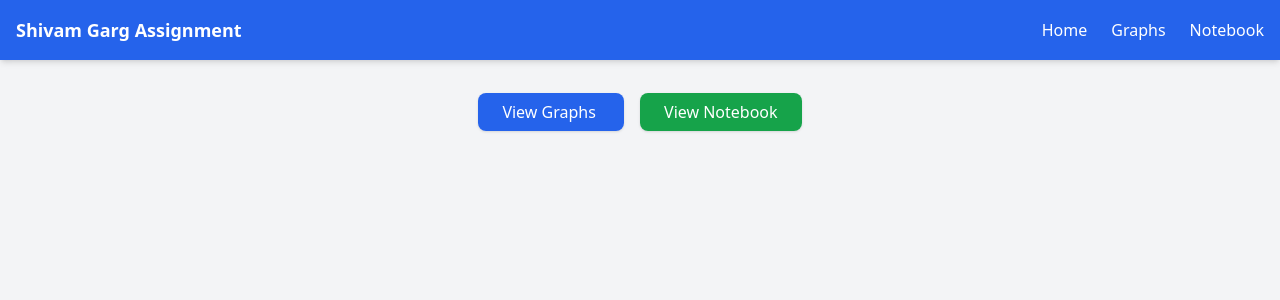
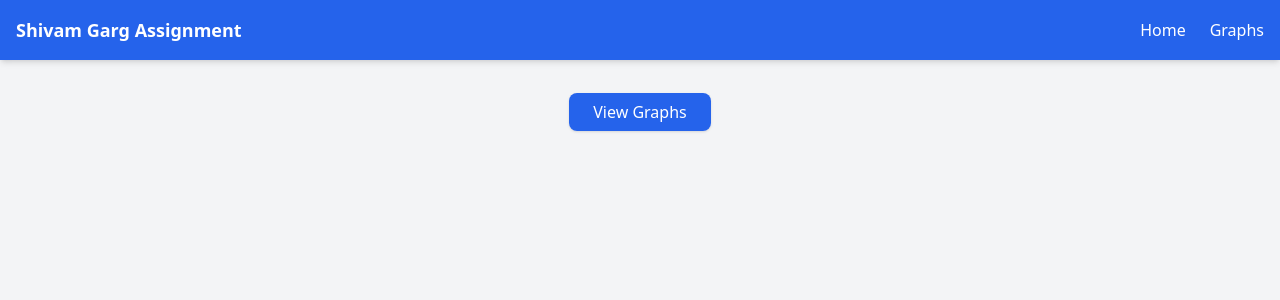
Before and after one commit to JDevShivamGarg/Assignment, a Flask app: page / in a window 1280 px wide. Shown: the top 300 px of the page. Run offline with Flask 3, Linux system fonts and the light colour scheme; some libraries are stand-ins or nearby versions.

Commit message:
removed notebook

```diff
--- a/app.py
+++ b/app.py
@@ -8,9 +8,6 @@ app = Flask(__name__)
 def index():
     return render_template('index.html')
 
-@app.route('/notebook')
-def notebook():
-    return render_template('Assignment1Notebook.html')
 
 @app.route('/graphs')
 def graphs():
--- a/templates/Assignment1Graph.html
+++ b/templates/Assignment1Graph.html
@@ -14,7 +14,6 @@
             <ul class="flex space-x-6">
                 <li><a href="{{ url_for('index') }}" class="text-white hover:text-yellow-300">Home</a></li>
                 <li><a href="{{ url_for('graphs') }}" class="text-white hover:text-yellow-300">Graphs</a></li>
-                <li><a href="{{ url_for('notebook') }}" class="text-white hover:text-yellow-300">Notebook</a></li>
             </ul>
         </div>
     </nav>
--- a/templates/index.html
+++ b/templates/index.html
@@ -24,13 +24,6 @@
               >Graphs</a
             >
           </li>
-          <li>
-            <a
-              href="{{ url_for('notebook') }}"
-              class="text-white hover:text-yellow-300"
-              >Notebook</a
-            >
-          </li>
         </ul>
       </div>
     </nav>
@@ -43,12 +36,6 @@
         >
           View Graphs
         </a>
-        <a
-          href="{{ url_for('notebook') }}"
-          class="bg-green-600 text-white px-6 py-2 rounded-lg shadow hover:bg-green-700"
-        >
-          View Notebook
-        </a>
       </div>
     </div>
   </body>
```
